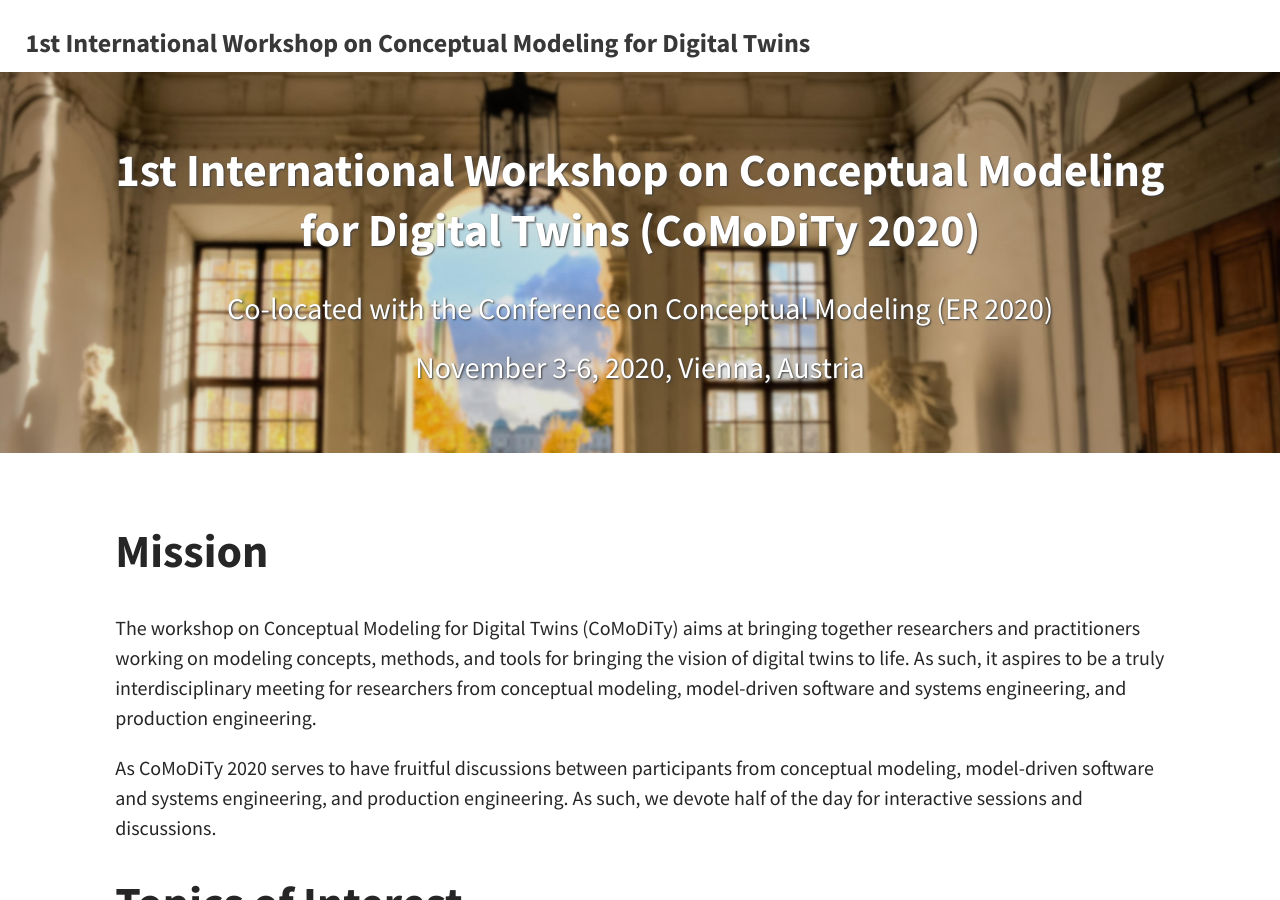
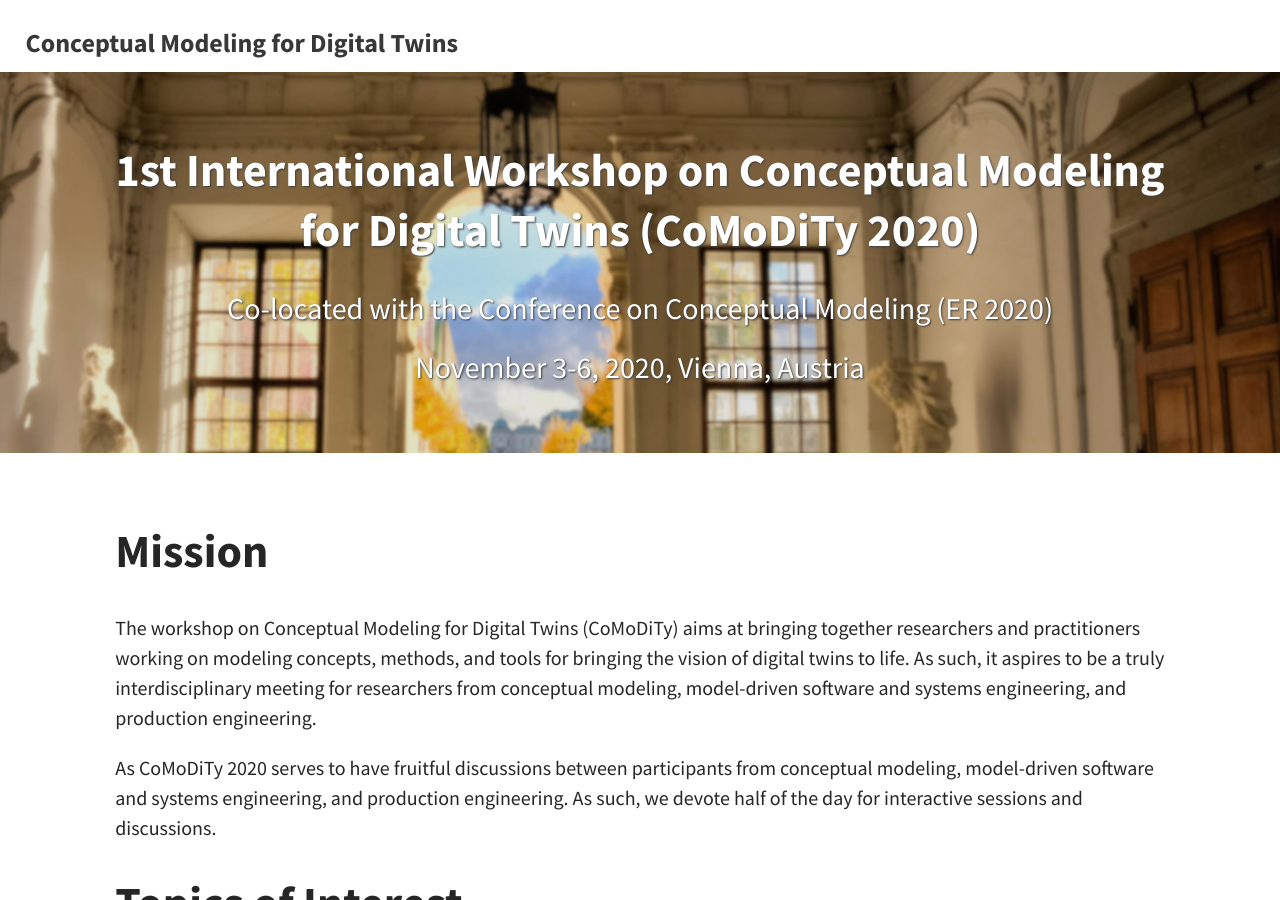
Before and after one commit to comodity/comodity.github.io, a Jekyll site: the page built from index.html, in a window 1280 px wide and 900 px high. Built offline with Jekyll 4.4.1, drawn with Linux system fonts in a browser that asks for light colours; the list of posts is cut into pages by our own code.

Commit message:
Minor update

```diff
--- a/_config.yml
+++ b/_config.yml
@@ -6,13 +6,13 @@ url: "localhost:4000" # the base hostname & protocol for your site, e.g. http://
 # (CoMoDiTy)
 
 # THEME-SPECIFIC CONFIGURATION
-title: 1st International Workshop on Conceptual Modeling for Digital Twins
+title: Conceptual Modeling for Digital Twins
 description: " " # Website of the 1st Workshop on Conceptual Modeling for Digital Twins (CoMoDiTy)
 #avatar: assets/img/triangle.png                         # Empty for no avatar in navbar
 #favicon: assets/favicon.ico                             # Icon displayed in the tab
 
 # Header and footer text
-header_text:  1st International Workshop on Conceptual Modeling for Digital Twins
+header_text:  1st International Workshop of Conceptual Modeling for Digital Twins
 header_feature_image: " "#assets/img/pexels/triangular.jpeg
 footer_text: >
   Powered by <a href="https://jekyllrb.com/">Jekyll</a> with <a href="https://github.com/sylhare/Type-on-Strap">Type on Strap</a>
```
